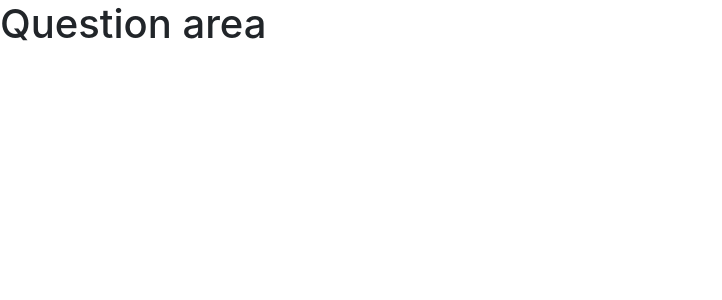
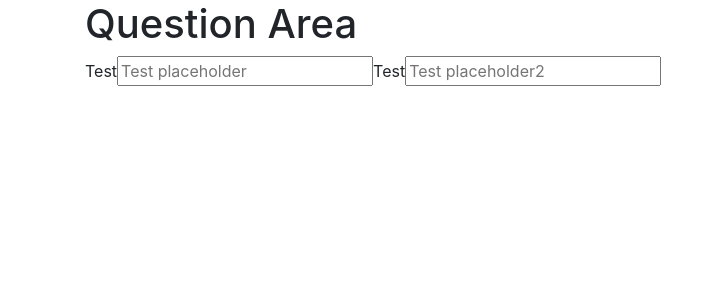
Before and after one commit to riderjensen/platform-creator, a React app: page /questions in a window 1280 px wide. Shown: the top 300 px of the page, without its empty margins (0-722 px from the left). Built offline with nearby package versions, Linux system fonts and the light colour scheme.

Commit message:
Add Question with a state

```diff
--- a/src/containers/Questions/Questions.js
+++ b/src/containers/Questions/Questions.js
@@ -1,11 +1,50 @@
-import React, { Component } from 'react'
+import React, { Component } from 'react';
+import Question from '../../components/QuestionArea/Questions/Question';
 
 export default class Questions extends Component {
+
+	state = {
+		inputs: {
+			// name must be the same as the key
+			placeholder: {
+				placeholder: 'Test placeholder',
+				name: 'placeholder',
+				required: true,
+				type: 'text',
+				value: '',
+			},
+			placeholder2: {
+				placeholder: 'Test placeholder2',
+				name: 'placeholder2',
+				required: true,
+				type: 'text',
+				value: '',
+			},
+		}
+	}
+
+	onChangeHandler = (val, name) => {
+		const newState = { ...this.state.inputs };
+		newState[name].value = val;
+		this.setState({
+			inputs: newState
+		})
+	}
+
 	render() {
 		return (
-			<div>
-				<h1>Question area</h1>
+			<div className="container">
+				<div className="col-xs-12">
+					<h1>Question Area</h1>
+					{Object.keys(this.state.inputs).map((key, index) => {
+						return (
+							<Question key={this.state.inputs[key].name} onChange={this.onChangeHandler} inputSetters={this.state.inputs[key]}>Test</Question>
+						);
+					})}
+
+				</div>
 			</div>
+
 		)
 	}
 }
```
